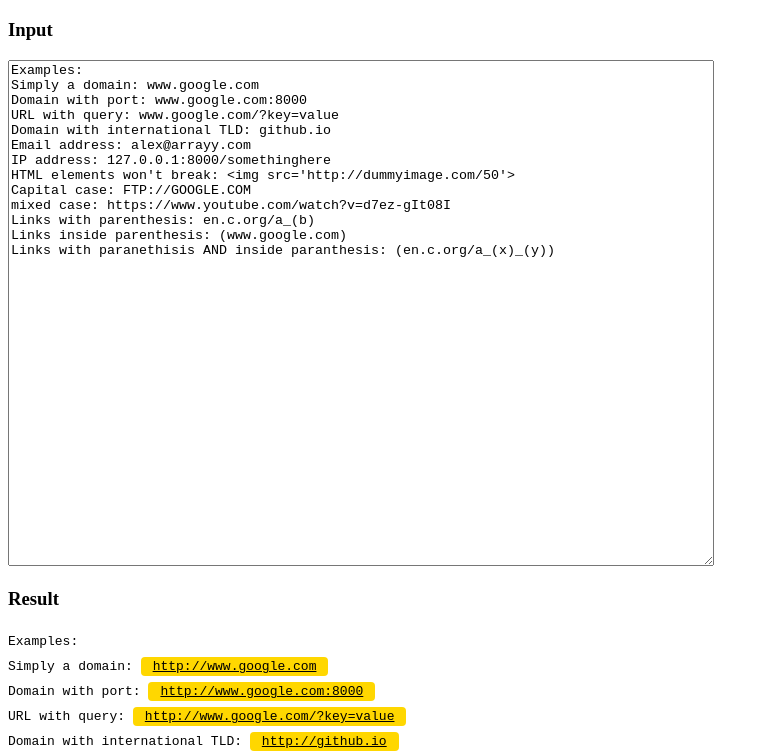
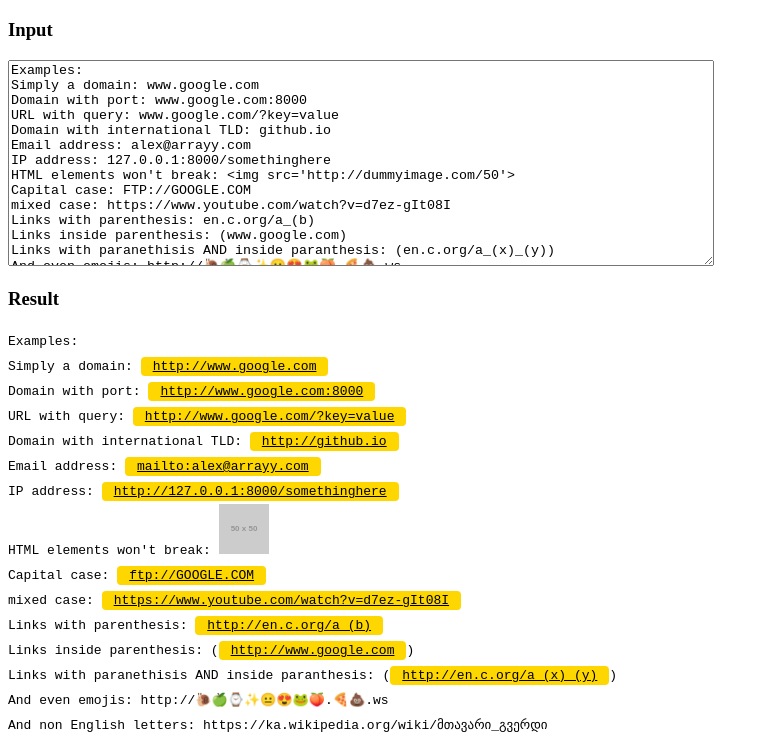
Before and after one commit to alexcorvi/anchorme.js, a website: page index.html in a window 1280 px wide. Shown: the part 61-814 px from the top of the page, without its empty margins (0-769 px from the left). Drawn offline with nearby package versions, Linux system fonts and the light colour scheme; placeholder pictures from the web are drawn by us.

Commit message:
added emojis and IDNs to the demo

```diff
--- a/index.html
+++ b/index.html
@@ -24,8 +24,9 @@
             "\nmixed case: https://www.youtube.com/watch?v=d7ez-gIt08I"+
             "\nLinks with parenthesis: en.c.org/a_(b)"+
             "\nLinks inside parenthesis: (www.google.com)"+
-            "\nLinks with paranethisis AND inside paranthesis: (en.c.org/a_(x)_(y))";
-
+            "\nLinks with paranethisis AND inside paranthesis: (en.c.org/a_(x)_(y))"+
+            "\nAnd even emojis: http://🐌🍏⌚✨😐😍🐸🍑.🍕💩.ws"+
+            "\nAnd non English letters: https://ka.wikipedia.org/wiki/მთავარი_გვერდი";
             $scope.$watch("input", function(newValue, oldValue) {
                 $scope.linkedInput = anchorme($scope.input, {
                     TLDs: 901,
@@ -53,7 +54,7 @@
             <div ng-controller="myCtrl">
                 <section class="container col-xs-6">
                     <h3>Input</h3>
-                    <textarea id="textarea" class="form-control" ng-model="input" style="height:500px;width:700px"></textarea>
+                    <textarea id="textarea" class="form-control" ng-model="input" style="height:200px;width:700px"></textarea>
                 </section>
                 <section class="col-xs-6">
                     <h3>Result</h3>
```
